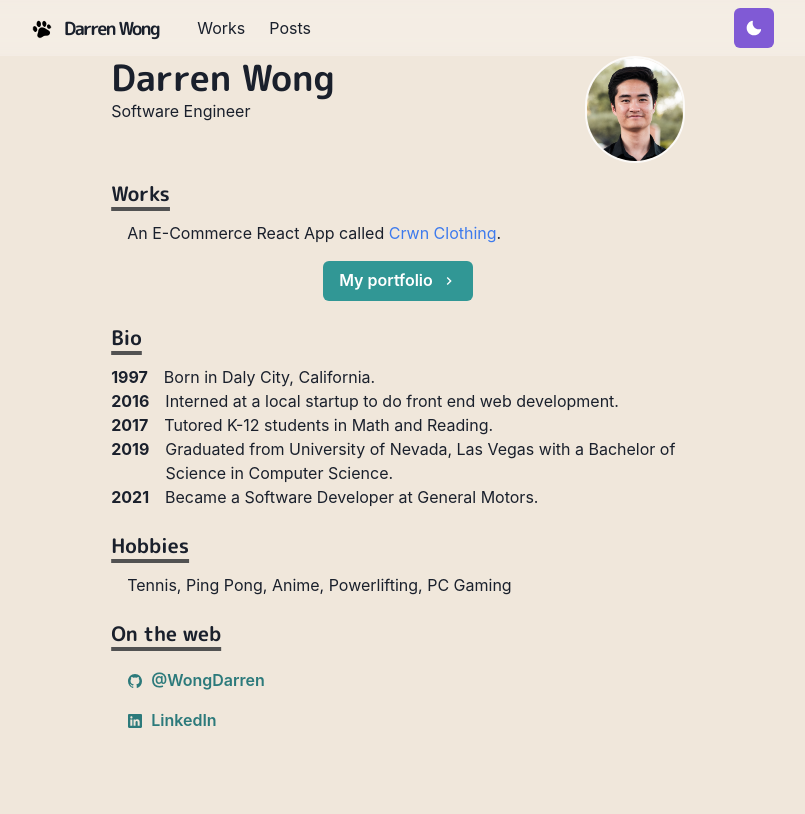
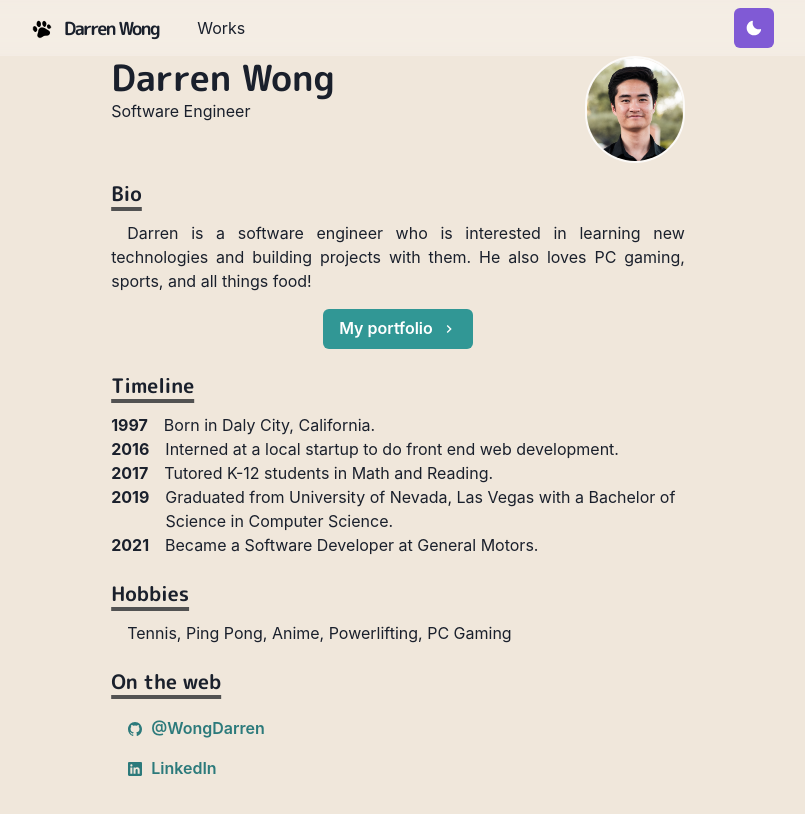
Before and after one commit to WongDarren/portfolio, a Next.js app: page / in a window 1280 px wide. Shown: the top 814 px of the page, without its empty margins (242-1047 px from the left). Built offline with nearby package versions, Linux system fonts and the light colour scheme.

Commit message:
Update bio and remove posts tab

```diff
--- a/components/navbar.js
+++ b/components/navbar.js
@@ -71,9 +71,9 @@ const Navbar = props => {
           <LinkItem href="/works" path={path}>
             Works
           </LinkItem>
-          <LinkItem href="/posts" path={path}>
+          {/* <LinkItem href="/posts" path={path}>
             Posts
-          </LinkItem>
+          </LinkItem> */}
         </Stack>
         <Box flex={1} align="right">
           <ThemeToggleButton />
@@ -92,9 +92,9 @@ const Navbar = props => {
                 <NextLink href="/works" passHref>
                   <MenuItem as={Link}>Works</MenuItem>
                 </NextLink>
-                <NextLink href="/posts" passHref>
+                {/* <NextLink href="/posts" passHref>
                   <MenuItem as={Link}>Posts</MenuItem>
-                </NextLink>
+                </NextLink> */}
                 <MenuItem
                   as={Link}
                   href="https://github.com/WongDarren/portfolio"
--- a/components/work.js
+++ b/components/work.js
@@ -14,7 +14,7 @@ export const Title = ({ children }) => (
     </span>
     <Heading display="inline-block" as="h3" fontSize={20} mb={4}>
       {children}
-    </Heading>{' '}
+    </Heading>
   </Box>
 )
 
--- a/pages/index.js
+++ b/pages/index.js
@@ -14,7 +14,7 @@ import { ChevronRightIcon } from '@chakra-ui/icons'
 import Layout from '../components/layouts/article'
 import Section from '../components/section'
 import Paragraph from '../components/paragraph'
-import { BioSection, BioYear } from '../components/bio'
+import { BioSection, BioYear } from '../components/timeline'
 import { IoLogoLinkedin, IoLogoGithub } from 'react-icons/io5'
 
 const Page = () => {
@@ -48,14 +48,17 @@ const Page = () => {
         </Box>
         <Section delay={0.1}>
           <Heading as="h3" variant="section-title">
-            Works
+            Bio
           </Heading>
           <Paragraph>
-            An E-Commerce React App called{' '}
+            {/* An E-Commerce React App called{' '}
             <NextLink href="/works/crwn">
               <Link>Crwn Clothing</Link>
             </NextLink>
-            .
+            . */}
+            Darren is a software engineer who is interested in learning new
+            technologies and building projects with them. He also loves PC
+            gaming, sports, and all things food!
           </Paragraph>
           <Box align="center" my={4}>
             <NextLink href="/works">
@@ -67,7 +70,7 @@ const Page = () => {
         </Section>
         <Section delay={0.2}>
           <Heading as="h3" variant="section-title">
-            Bio
+            Timeline
           </Heading>
           <BioSection>
             <BioYear>1997</BioYear>
```
Also changed, not shown: components/timeline.js (renamed from components/bio.js).
